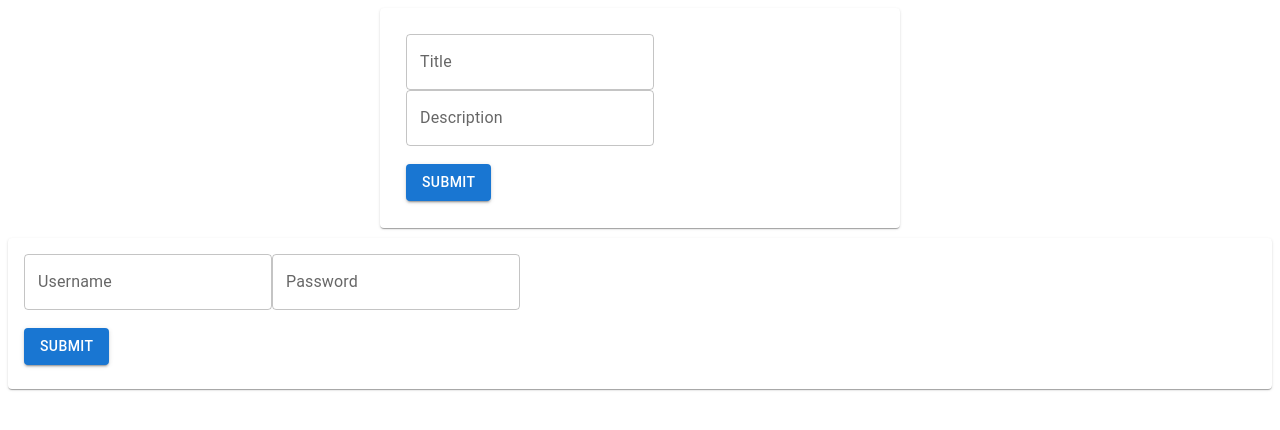
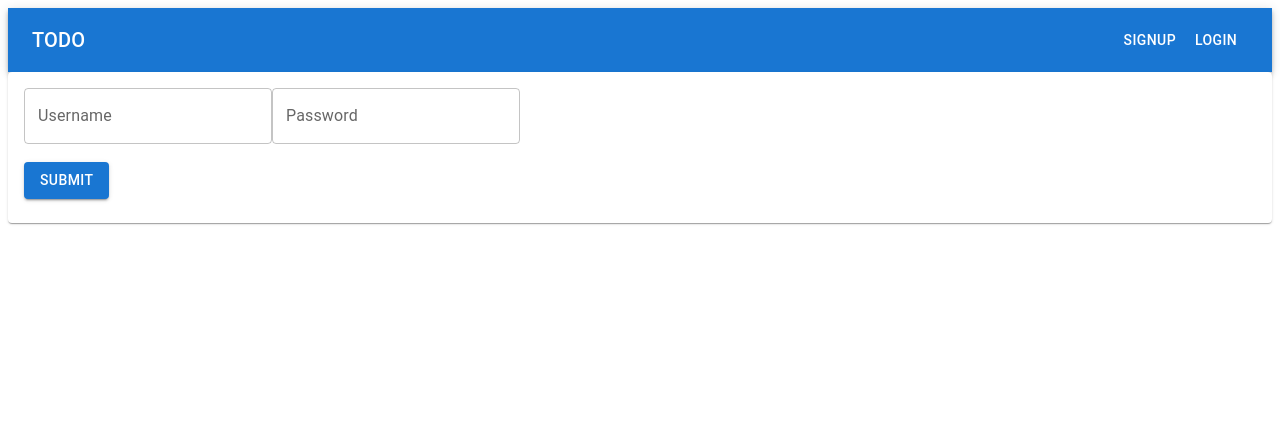
Before and after one commit to akycdi/Mern, a React (Create React App) app in the folder Own/TODO/frontend/: page /signup in a window 1280 px wide. Shown: the top 430 px of the page. Built offline with nearby package versions, Linux system fonts and the light colour scheme.

Commit message:
WIP signup and login

```diff
--- a/Own/TODO/frontend/package.json
+++ b/Own/TODO/frontend/package.json
@@ -39,5 +39,8 @@
       "last 1 firefox version",
       "last 1 safari version"
     ]
+  },
+  "devDependencies": {
+    "react-router-dom": "^6.6.1"
   }
 }
--- a/Own/TODO/frontend/src/App.js
+++ b/Own/TODO/frontend/src/App.js
@@ -1,12 +1,20 @@
 import React from 'react';
 import Todo from './components/Todo';
 import Signup from './components/Signup';
+import AppBarRender from './components/AppBar';
+
+import { BrowserRouter as Router, Switch, Route, Routes } from 'react-router-dom';
 
 function App() {
   return (
     <div>
-      <Todo/>
-      <Signup />
+      <Router>
+          <AppBarRender />
+        <Routes>
+          <Route path="/signup" element={<Signup />} />
+          <Route path="/todo" element={<Todo />} />
+        </Routes>
+      </Router>
     </div>
   )
 }
--- /dev/null
+++ b/Own/TODO/frontend/src/components/AppBar.jsx
@@ -0,0 +1,24 @@
+import { AppBar, Button, Toolbar, Typography } from "@mui/material";
+import { Routes, Route, useNavigate } from 'react-router-dom';
+
+function AppBarRender() {
+    const navigate = useNavigate();
+    const navigateToSignup = () => {
+        navigate('/signup');
+    };
+    const navigateToLogin = () => {
+        navigate('/login');
+    };
+    return (
+        <AppBar position="static" >
+            <Toolbar>
+                <Typography variant="h6" component="div" sx={{ flexGrow: 1 }}>
+                    TODO
+                </Typography>
+                <Button color="inherit" onClick={navigateToSignup}>Signup</Button>
+                <Button color="inherit" onClick={navigateToLogin}>Login</Button>
+            </Toolbar>
+        </AppBar>
+    )
+}
+export default AppBarRender;
--- a/Own/TODO/frontend/src/components/Signup.jsx
+++ b/Own/TODO/frontend/src/components/Signup.jsx
@@ -6,9 +6,26 @@ import { TextField, Card, CardContent } from "@mui/material";
 function Signup(params) {
     const [username, setUsername] = useState("");
     const [password, setPassword] = useState("");
+    let token = "";
 
-    function signUP(params) {
-        console.log("Log is working");
+    function signUp() {
+        fetch("http://localhost:3000/signup", {
+            method: "POST",
+            body: JSON.stringify({
+                title: "Hello Title",
+                description: "Hello Description"
+            }),
+            headers: {
+                "username": username,
+                "password": password,
+            }
+        }).then(todosCallback)
+    }
+    function todosCallback(response) {
+        response.json().then((data) => {
+            token = data.token;
+            console.log(token);
+        })
     }
 
     return (
@@ -19,7 +36,7 @@ function Signup(params) {
                         <TextField id={username} label="Username" variant="outlined" value={username} onChange={(e) => setUsername(e.target.value)} type="text" placeholder="Username" />
                         <TextField id={password} label="Password" variant="outlined" value={password} onChange={(e) => setPassword(e.target.value)} type="text" placeholder="Password" />
                         <br></br><br></br>
-                        <Button variant="contained" onClick={signUP}>Submit</Button>
+                        <Button variant="contained" onClick={signUp}>Submit</Button>
                     </form>
                 </CardContent>
             </Card>
@@ -28,6 +45,5 @@ function Signup(params) {
     )
 }
 
-const token = "eyJhbGciOiJIUzI1NiIsInR5cCI6IkpXVCJ9.eyJ1c2VybmFtZSI6IkFydW4iLCJpYXQiOjE2ODg5MzM1NTEsImV4cCI6MTY4OTAxOTk1MX0.t0SZIMwsAFh5OoPA_WmLlyT3Dhi9BLbRHu8d5p-XmdE"
 
 export default Signup;
```
Also changed, not shown: 1 other file (tests, documents, lock files or other folders).
